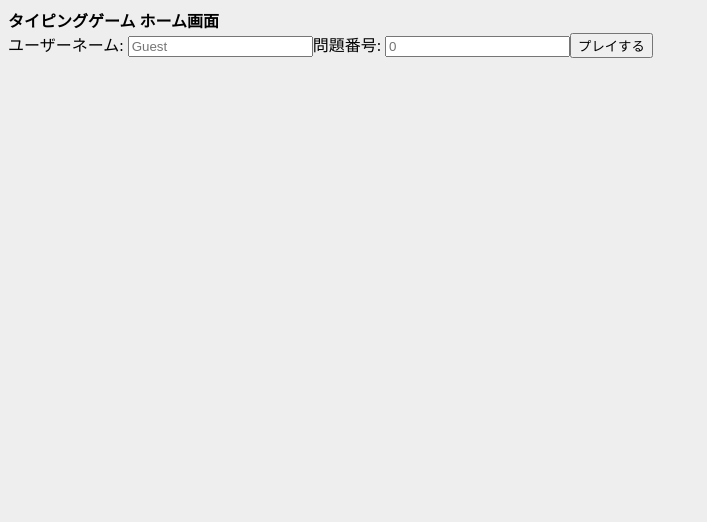
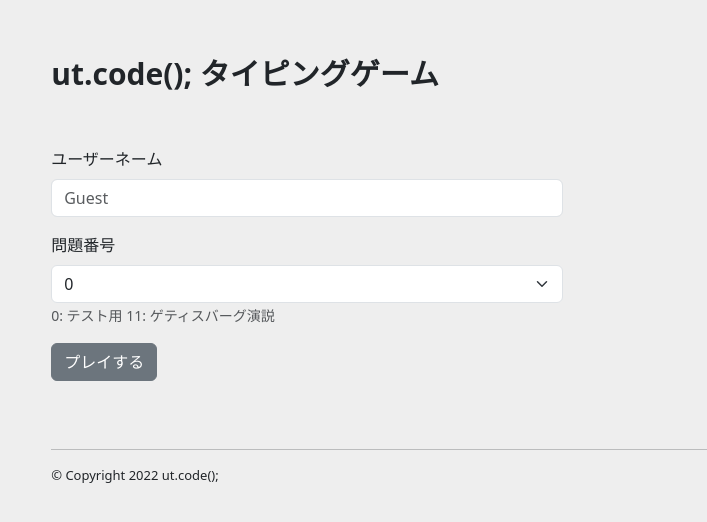
Before and after one commit to ut-code/typing-game, a React (Vite) app in the folder frontend/: page / in a window 1280 px wide. Shown: the top 522 px of the page, without its empty margins (0-707 px from the left). Built offline with nearby package versions, Linux system fonts and the light colour scheme.

Commit message:
react bootstrapを使ってHOMEのビジュアルを改善

```diff
--- a/frontend/src/pages/Home/Basic/Basic.tsx
+++ b/frontend/src/pages/Home/Basic/Basic.tsx
@@ -14,6 +14,7 @@ export default function Basic() {
   return (
     <>
       {/* ここからHTMLファイル */}
+      <body>
         <div id="elements">
           <div>
             <p id="mondai">問題</p>
@@ -55,6 +56,7 @@ export default function Basic() {
             </table>
           </div>
         </div>
+      </body>
       {/* ここまでHTMLファイル */}
       {/* 下のdivの中にReactがキーボードの入力結果をいい感じにして、出力している。これを、読み取って使えば良い。 */}
       <div id="content"></div>
--- a/frontend/src/pages/Home/Basic/style.css
+++ b/frontend/src/pages/Home/Basic/style.css
@@ -1,5 +1,6 @@
 body {
   background-color: #eeeeee;
+  padding: 2vw;
 }
 #elements {
   background: #ffffff;
@@ -18,7 +19,7 @@ body {
 #question {
   width: 70vw;
   font-size: 30px;
-  background-color: rgb(210, 232, 144);
+  background-color: #649541;
   margin: 1vw auto;
 }
 #answer {
@@ -30,7 +31,7 @@ body {
 }
 #answer #your-answer {
   width: 58vw;
-  background-color: khaki;
+  background-color: #f7e056;
 }
 #result {
   font-size: 15px;
--- a/frontend/src/pages/Home/Home.tsx
+++ b/frontend/src/pages/Home/Home.tsx
@@ -2,6 +2,9 @@ import { useEffect } from "react";
 // @ts-ignore
 import script from "./script.js";
 import "./style.css";
+
+import "bootstrap/dist/css/bootstrap.min.css";
+import { Button, Form } from "react-bootstrap";
 
 export default function Home() {
   useEffect(() => {
@@ -10,11 +13,40 @@ export default function Home() {
   return (
     <>
       <header>
-        <b>タイピングゲーム ホーム画面</b>
+        <b>ut.code(); タイピングゲーム</b>
       </header>
-      ユーザーネーム: <input name="username" placeholder="Guest" />
-      問題番号: <input name="questionNumber" placeholder="0" />
-      <button id="play-button">プレイする</button>
+      <body>
+        {/* ユーザーネーム: <input name="username" placeholder="Guest" />
+        問題番号: <input name="questionNumber" placeholder="0" /> */}
+
+        <div id="userinput">
+          <Form>
+            <Form.Group className="mb-3" controlId="formBasicEmail">
+              <Form.Label>ユーザーネーム</Form.Label>
+              <Form.Control placeholder="Guest" />
+            </Form.Group>
+
+            <Form.Group className="mb-3" controlId="formBasicPassword">
+              <Form.Label>問題番号</Form.Label>
+              <Form.Select>
+                <option>0</option>
+                <option>11</option>
+              </Form.Select>
+              <Form.Text className="text-muted">
+                0: テスト用 11: ゲティスバーグ演説
+              </Form.Text>
+            </Form.Group>
+
+            <Button variant="secondary" id="play-button">
+              プレイする
+            </Button>
+          </Form>
+        </div>
+      </body>
+      <footer>
+        <hr></hr>
+        <p>© Copyright 2022 ut.code();</p>
+      </footer>
     </>
   );
 }
--- a/frontend/src/pages/Home/style.css
+++ b/frontend/src/pages/Home/style.css
@@ -0,0 +1,15 @@
+body {
+  background-color: #eeeeee;
+  padding: 2vw;
+}
+#userinput {
+  width: 40vw;
+}
+header {
+  font-size: 30px;
+  padding: 2vw;
+}
+footer {
+  font-size: 13px;
+  padding: 2vw;
+}
```
Lines whose indentation alone changed are shown as unchanged.
